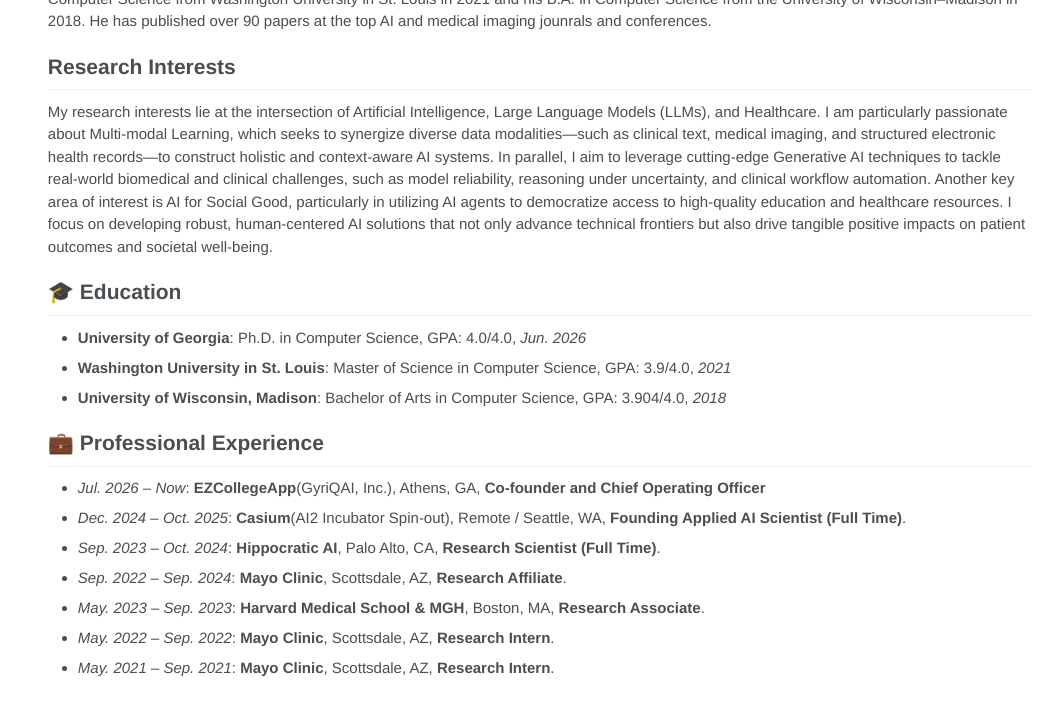
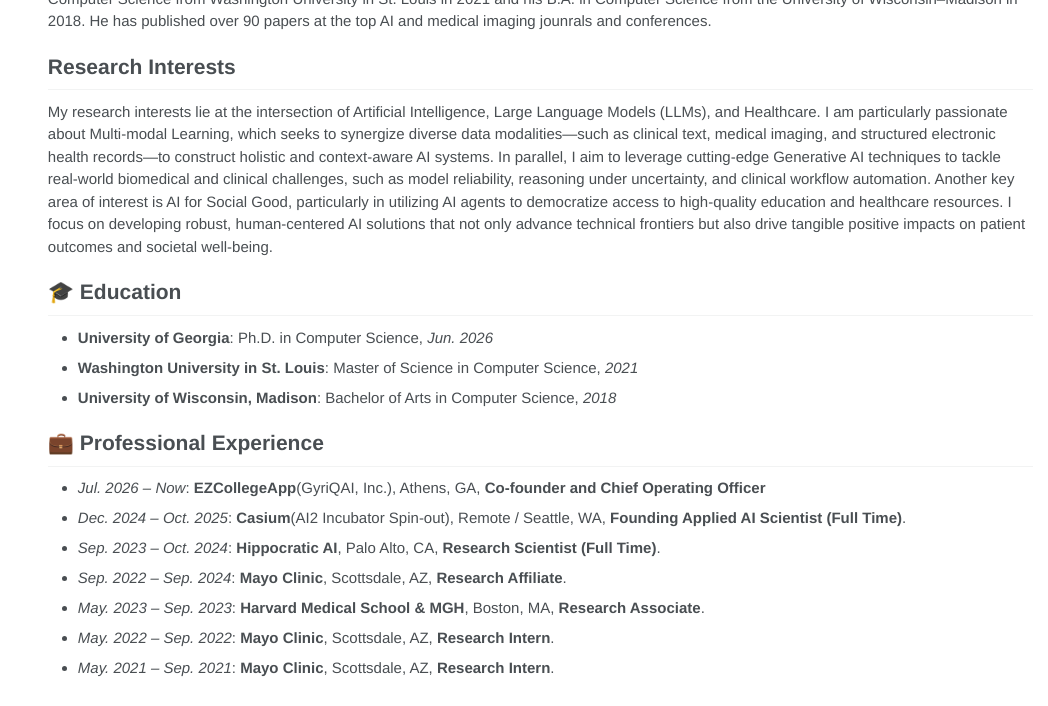
Before and after one commit to zl-liu/zl-liu.github.io, a Jekyll site: the page built from _pages/includes/intro.md, in a window 1280 px wide, cut to the strip 194-900 px from the top of the page. Shown: the whole strip, without its empty margins (232-1280 px from the left). Built offline with Jekyll 4.4.1, drawn with Linux system fonts in a browser that asks for light colours; our own code applies the rules of GitHub Pages for plain Markdown files.

Commit message:
Update intro.md

```diff
--- a/_pages/includes/intro.md
+++ b/_pages/includes/intro.md
@@ -12,9 +12,9 @@
 My research interests lie at the intersection of Artificial Intelligence, Large Language Models (LLMs), and Healthcare. I am particularly passionate about Multi-modal Learning, which seeks to synergize diverse data modalities—such as clinical text, medical imaging, and structured electronic health records—to construct holistic and context-aware AI systems. In parallel, I aim to leverage cutting-edge Generative AI techniques to tackle real-world biomedical and clinical challenges, such as model reliability, reasoning under uncertainty, and clinical workflow automation. Another key area of interest is AI for Social Good, particularly in utilizing AI agents to democratize access to high-quality education and healthcare resources. I focus on developing robust, human-centered AI solutions that not only advance technical frontiers but also drive tangible positive impacts on patient outcomes and societal well-being.
 
 # 🎓 Education
-- **University of Georgia**: Ph.D. in Computer Science, GPA: 4.0/4.0, *Jun. 2026*
-- **Washington University in St. Louis**: Master of Science in Computer Science, GPA: 3.9/4.0, *2021*
-- **University of Wisconsin, Madison**: Bachelor of Arts in Computer Science, GPA: 3.904/4.0, *2018*
+- **University of Georgia**: Ph.D. in Computer Science, *Jun. 2026*
+- **Washington University in St. Louis**: Master of Science in Computer Science, *2021*
+- **University of Wisconsin, Madison**: Bachelor of Arts in Computer Science, *2018*
 
 # 💼 Professional Experience
 - *Jul. 2026 -- Now*: **EZCollegeApp**(GyriQAI, Inc.), Athens, GA, **Co-founder and Chief Operating Officer**
```
